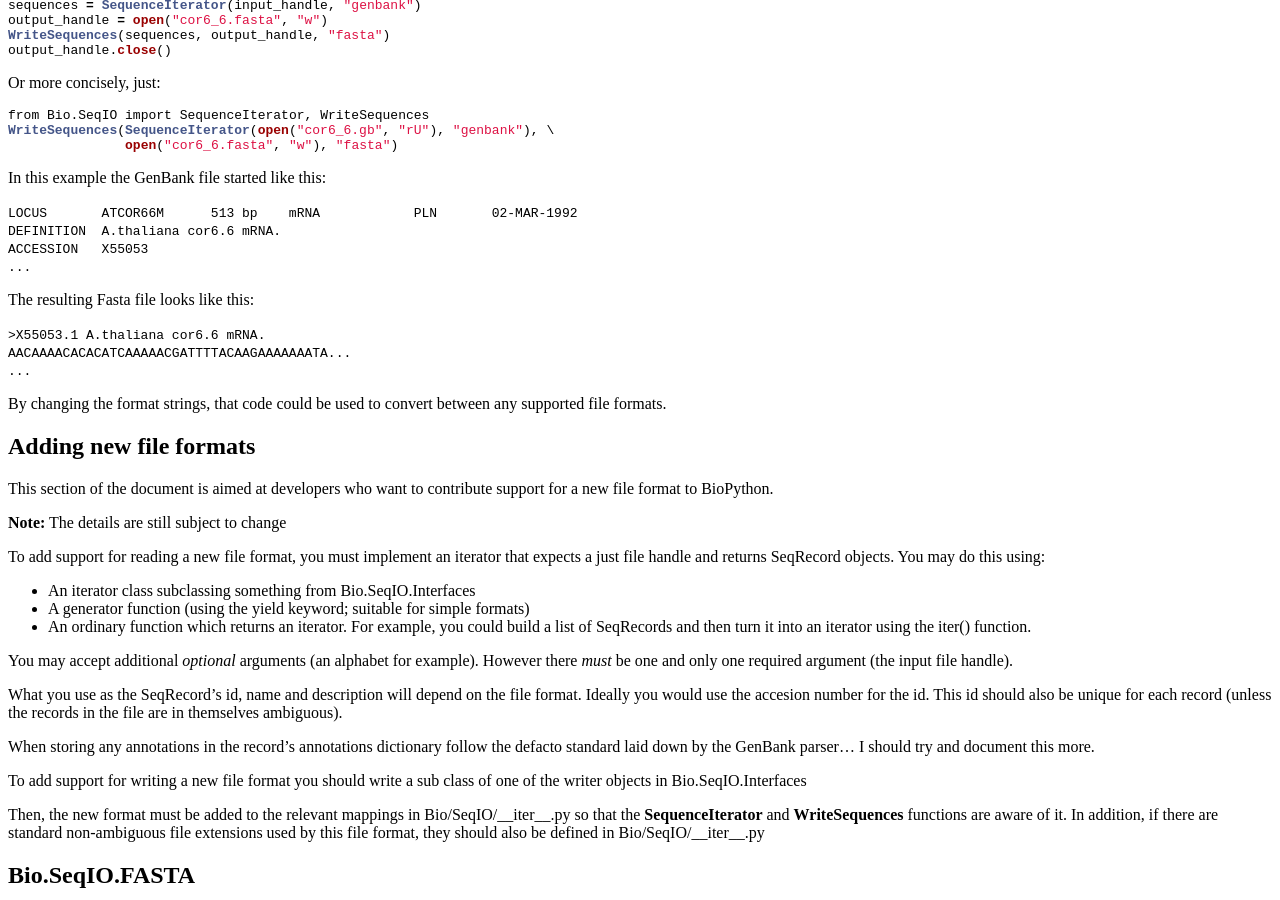
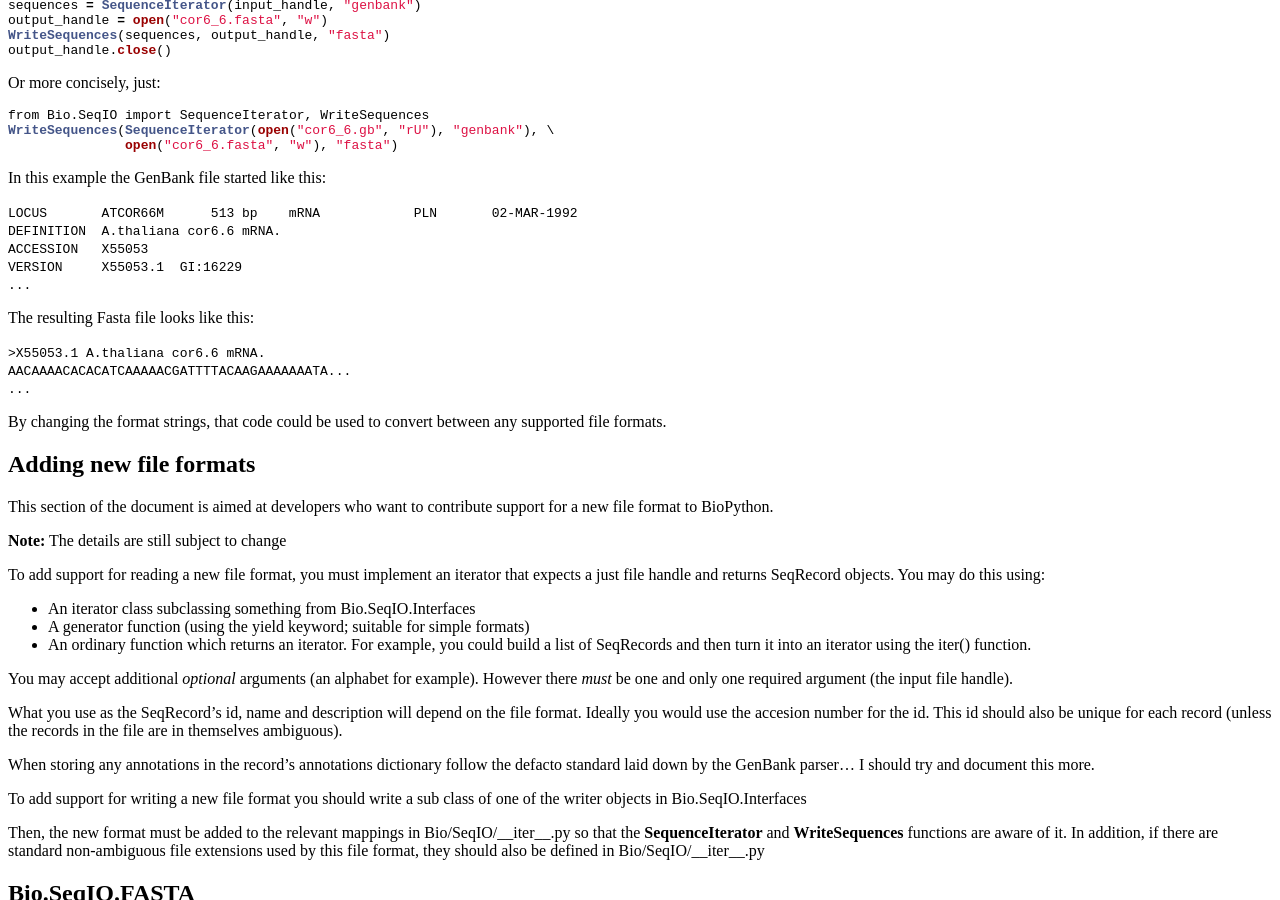
Before and after one commit to biopython/biopython.github.io, a Jekyll site: the page built from wiki/SeqIO.md, in a window 1280 px wide and 900 px high, scrolled down 2117 px. Built offline with Jekyll 4.4.1, drawn with Linux system fonts in a browser that asks for light colours.

Commit message:
tweaking example genbank file

```diff
--- a/wiki/SeqIO.md
+++ b/wiki/SeqIO.md
@@ -207,6 +207,7 @@ In this example the GenBank file started like this:
 `LOCUS       ATCOR66M      513 bp    mRNA            PLN       02-MAR-1992`
 `DEFINITION  A.thaliana cor6.6 mRNA.`
 `ACCESSION   X55053`
+`VERSION     X55053.1  GI:16229`
 `...`
 
 The resulting Fasta file looks like this:
```
Also changed, not shown: 1 other file.
